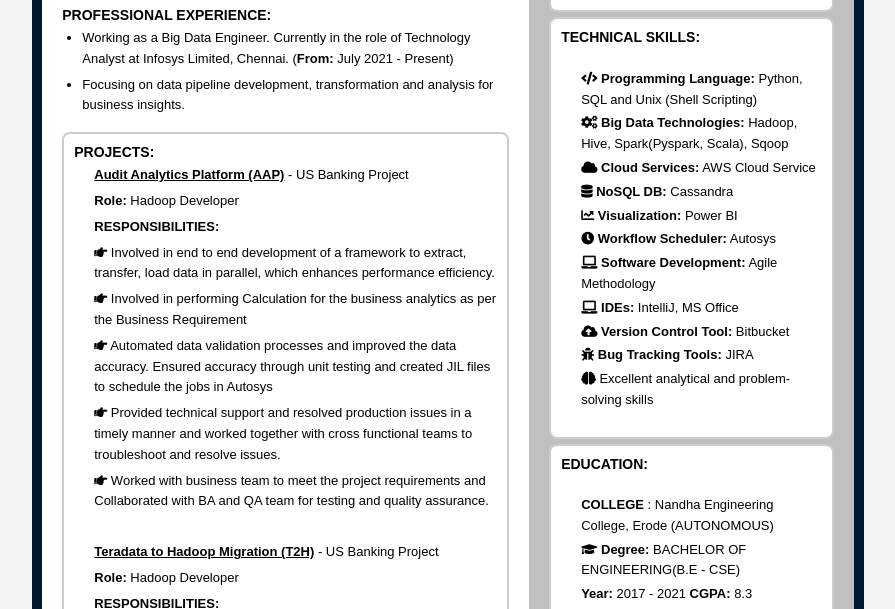
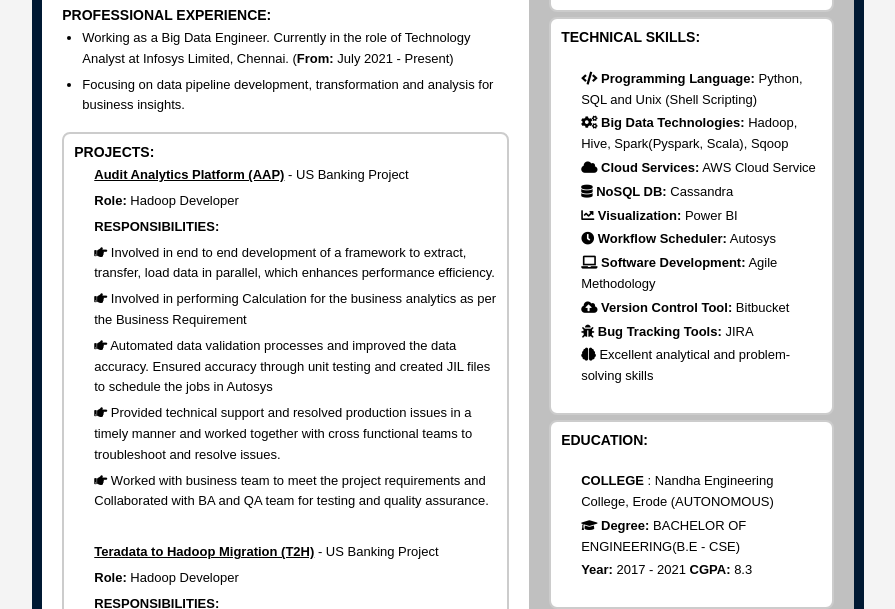
Before and after one commit to Kavipradeep/Resume, a plain HTML site: page index.html in a window 1280 px wide. Shown: the part 191-800 px from the top of the page, without its empty margins (192-1087 px from the left). Drawn offline with Linux system fonts and the light colour scheme.

Commit message:
Update index.html

```diff
--- a/index.html
+++ b/index.html
@@ -201,7 +201,6 @@
 					<li><i class="fas fa-chart-line"></i> <strong>Visualization:</strong> Power BI</li>
                     <li><i class="fas fa-clock"></i> <strong>Workflow Scheduler:</strong> Autosys</li>
                     <li><i class="fas fa-laptop"></i> <strong>Software Development:</strong> Agile Methodology</li>
-					<li><i class="fas fa-laptop"></i> <strong>IDEs:</strong> IntelliJ, MS Office</li>
                     <li><i class="fas fa-cloud-upload-alt"></i> <strong>Version Control Tool:</strong> Bitbucket</li>
                     <li><i class="fas fa-bug"></i> <strong>Bug Tracking Tools:</strong> JIRA</li>
                    <li><i class="fas fa-brain"></i> Excellent analytical and problem-solving skills</li>
```
